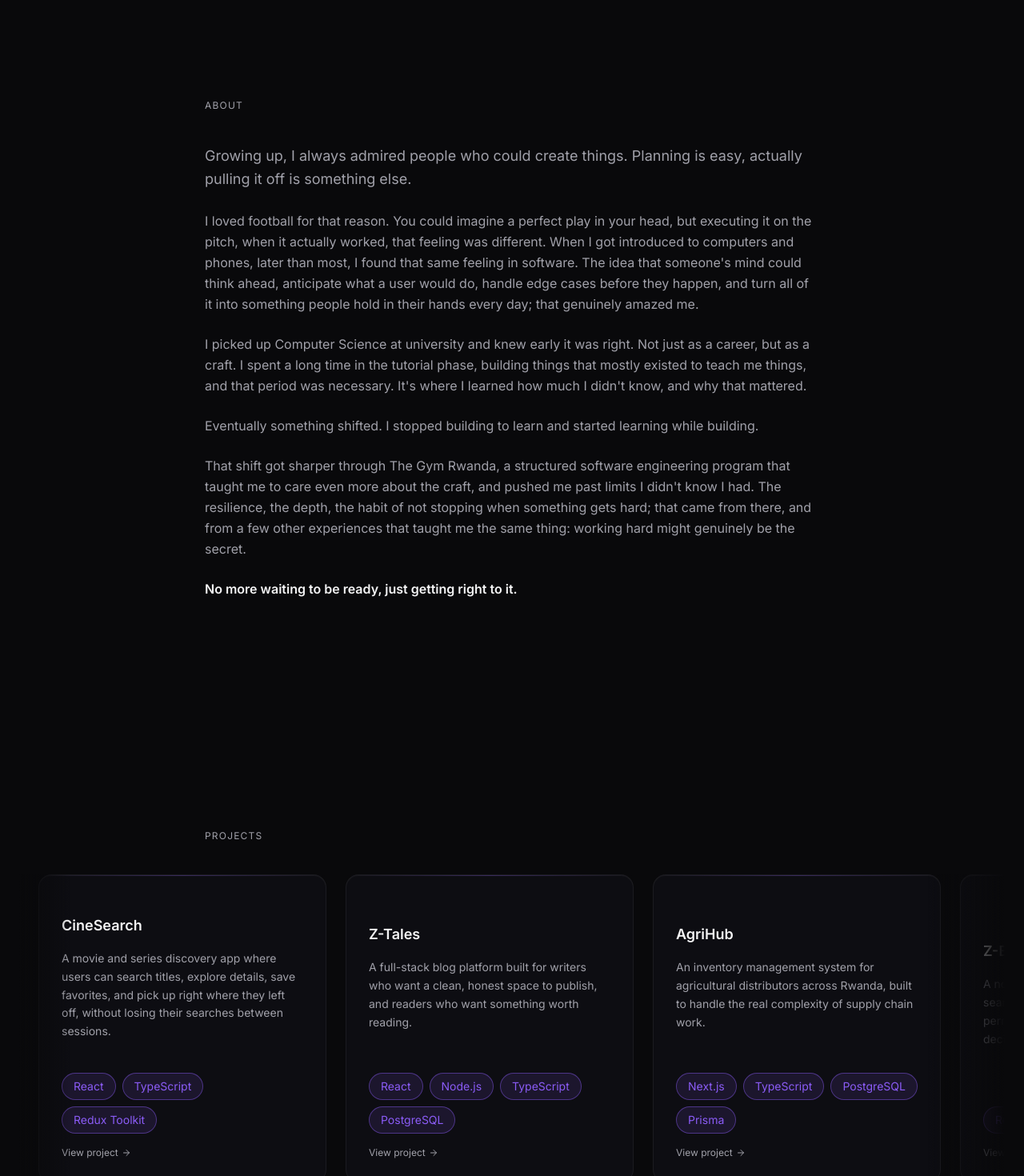
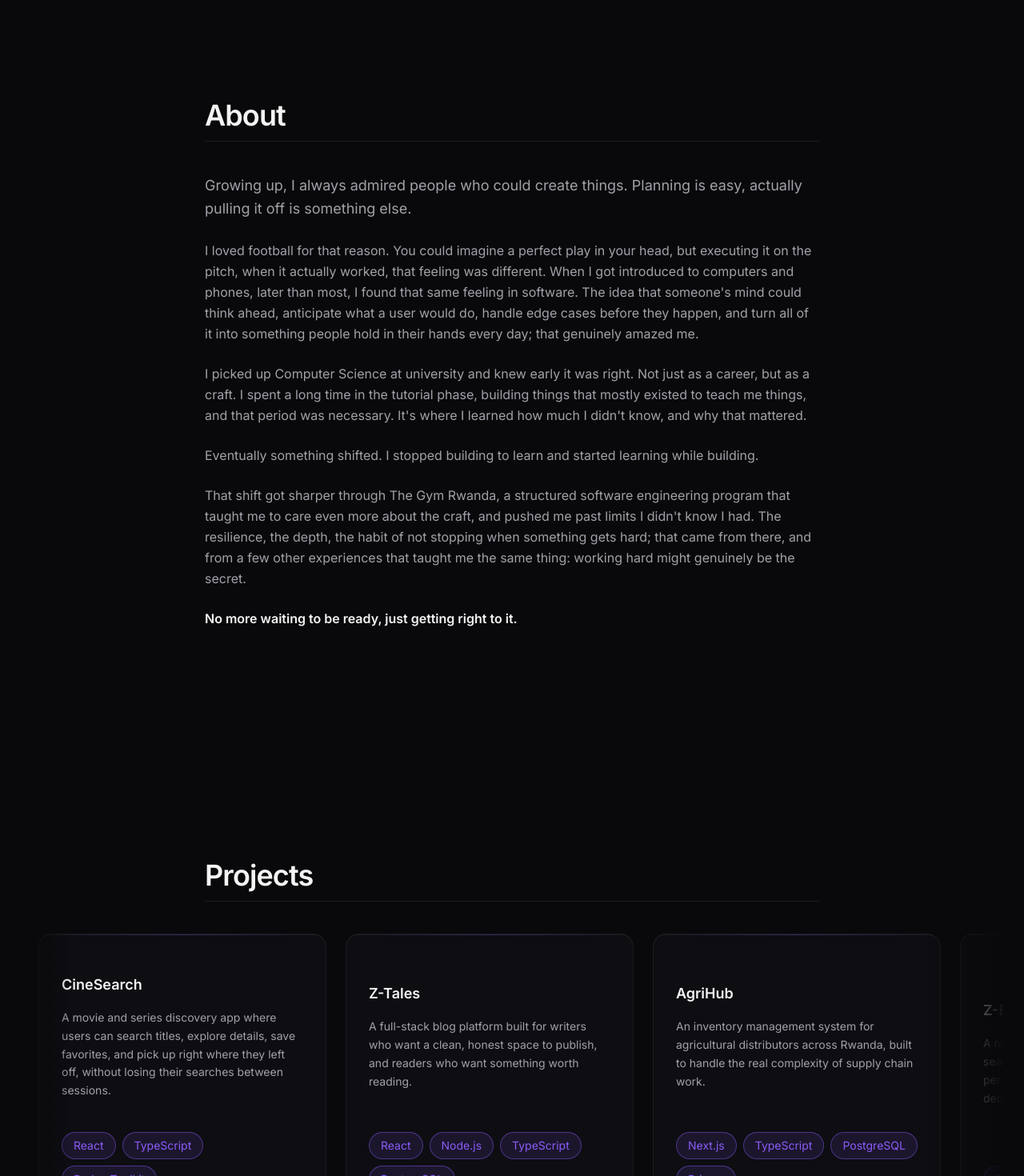
Before and after one commit to Zolender/Z-folio, a React (Vite) app: page / in a window 1280 px wide. Shown: the part 820-2290 px from the top of the page at 80% size. Built offline with nearby package versions, Linux system fonts and the light colour scheme.

Commit message:
feat: update section headings in About, Contact, Hero, and Projects components for improved styling and consistency

```diff
--- a/src/components/sections/About.tsx
+++ b/src/components/sections/About.tsx
@@ -21,12 +21,13 @@ export default function About() {
   return (
     <SectionWrapper id="about" from="left">
       <div className="max-w-3xl mx-auto w-full">
-        <motion.p
+        <motion.h2
           variants={fadeUp}
-          className="text-xs tracking-widest uppercase text-muted mb-10"
+          className="text-4xl font-semibold tracking-tight text-ink mb-3"
         >
           About
-        </motion.p>
+        </motion.h2>
+        <motion.div variants={fadeUp} className="h-px bg-white/8 mb-10" />
         <motion.div variants={paragraphStagger} className="flex flex-col gap-6">
           {about.paragraphs.map((p, i) => (
             <motion.p
--- a/src/components/sections/Contact.tsx
+++ b/src/components/sections/Contact.tsx
@@ -65,18 +65,19 @@ export default function Contact() {
   return (
     <SectionWrapper id="contact" from="right">
       <div className="max-w-3xl mx-auto w-full">
+        <motion.h2
+          variants={fadeUp}
+          className="text-4xl font-semibold tracking-tight text-ink mb-3"
+        >
+          Contact
+        </motion.h2>
         <motion.p
           variants={fadeUp}
-          className="text-xs tracking-widest uppercase text-muted mb-4"
-        >
-          Contact
-        </motion.p>
-        <motion.p
-          variants={fadeUp}
-          className="text-muted mb-10 max-w-lg leading-relaxed"
+          className="text-sm text-muted mb-8 max-w-md leading-relaxed"
         >
           {contact.opening}
         </motion.p>
+        <motion.div variants={fadeUp} className="h-px bg-white/8 mb-8" />
 
         <div className="grid grid-cols-1 md:grid-cols-2 gap-12">
           <form onSubmit={handleSubmit} className="flex flex-col gap-4">
--- a/src/components/sections/Hero.tsx
+++ b/src/components/sections/Hero.tsx
@@ -101,19 +101,8 @@ export default function Hero() {
           >
             {/* Text */}
             <div>
-              {/* Mobile — newspaper byline: circular photo + tagline inline */}
-              <div className="flex items-center gap-3 mb-6 md:hidden">
-                <img
-                  src="/me.jpg"
-                  alt="Eben-Ezer Ndeingar"
-                  className="w-12 h-12 rounded-full object-cover object-top ring-1 ring-accent/25 shrink-0"
-                />
-                <p className="text-xs tracking-widest uppercase text-muted">
-                  {hero.tagline}
-                </p>
-              </div>
-              {/* Desktop — tagline alone */}
-              <p className="hidden md:block text-xs tracking-widest uppercase text-muted mb-6">
+              {/* Tagline — desktop shows alone, mobile shows without photo */}
+              <p className="text-xs tracking-widest uppercase text-muted mb-6">
                 {hero.tagline}
               </p>
               <h1 className="text-5xl md:text-6xl font-semibold tracking-tight text-ink leading-tight mb-8">
--- a/src/components/sections/Projects.tsx
+++ b/src/components/sections/Projects.tsx
@@ -42,12 +42,15 @@ export default function Projects() {
 
   return (
     <SectionWrapper id="projects" from="right">
-      <motion.p
-        variants={fadeUp}
-        className="max-w-3xl mx-auto w-full mb-10 text-xs tracking-widest uppercase text-muted"
-      >
-        Projects
-      </motion.p>
+      <div className="max-w-3xl mx-auto w-full">
+        <motion.h2
+          variants={fadeUp}
+          className="text-4xl font-semibold tracking-tight text-ink mb-3"
+        >
+          Projects
+        </motion.h2>
+        <motion.div variants={fadeUp} className="h-px bg-white/8 mb-10" />
+      </div>
 
       {/* Desktop / tablet — infinite horizontal carousel */}
       <div className="relative hidden md:block">
```
